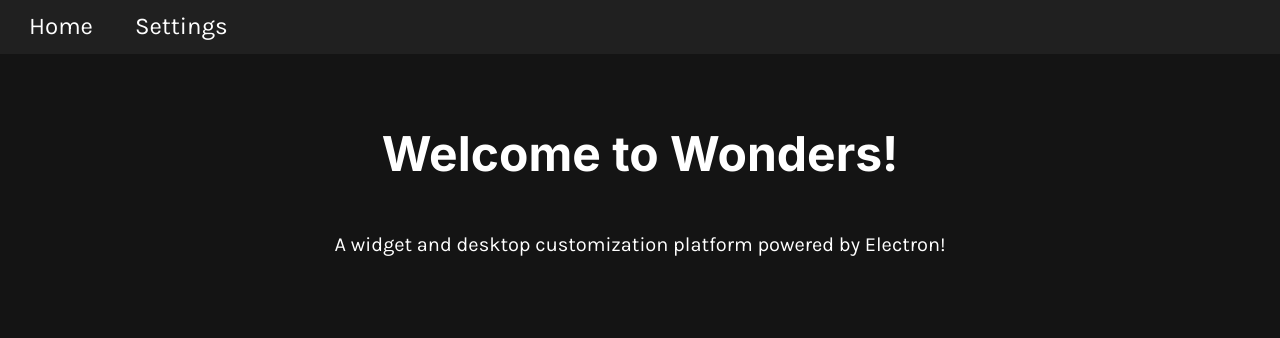
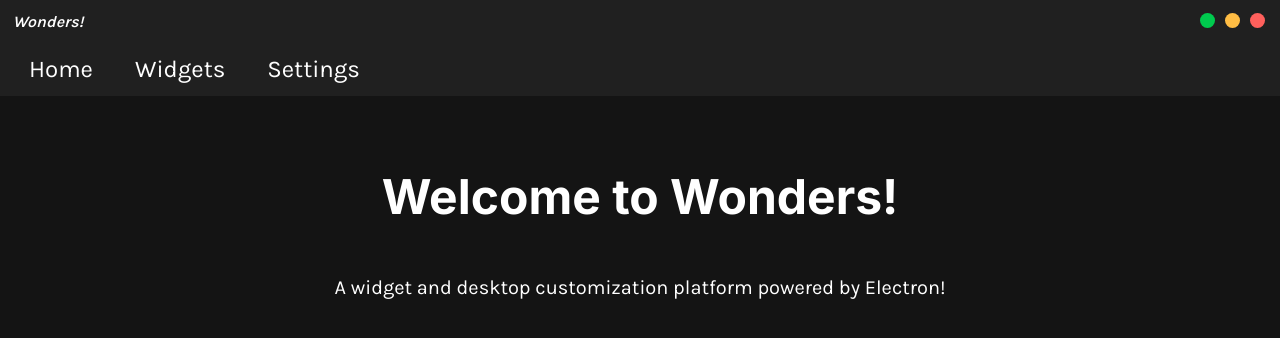
Before and after one commit to thewaveorg/wonders, a React app: page / in a window 1280 px wide. Shown: the top 338 px of the page. Built offline with nearby package versions, Linux system fonts and the light colour scheme; the HTML template or start-up script is replaced by a standard one.

Commit message:
Added menu-bar, made everything components (for the most part), and added a new tab

```diff
--- a/src/app/App.global.css
+++ b/src/app/App.global.css
@@ -1,7 +1,8 @@
 @import url('https://fonts.googleapis.com/css2?family=Inter:wght@400;700;900&display=swap');
 @import url('https://fonts.googleapis.com/css2?family=Karla:wght@400;500;600&display=swap');
 
-html, body {
+html,
+body {
   background: transparent;
 }
 
@@ -44,12 +45,18 @@
   text-decoration: none;
 }
 
-h1, h2, h3, h4, h5 {
-	font-family: 'Inter', -apple-system, BlinkMacSystemFont, 'Segoe UI', Roboto, Oxygen, Ubuntu, Cantarell, 'Open Sans', 'Helvetica Neue', sans-serif;
+h1,
+h2,
+h3,
+h4,
+h5 {
+  font-family: 'Inter', -apple-system, BlinkMacSystemFont, 'Segoe UI', Roboto,
+    Oxygen, Ubuntu, Cantarell, 'Open Sans', 'Helvetica Neue', sans-serif;
 }
 
 p {
-	font-family: 'Karla', -apple-system, BlinkMacSystemFont, 'Segoe UI', Roboto, Oxygen, Ubuntu, Cantarell, 'Open Sans', 'Helvetica Neue', sans-serif;
+  font-family: 'Karla', -apple-system, BlinkMacSystemFont, 'Segoe UI', Roboto,
+    Oxygen, Ubuntu, Cantarell, 'Open Sans', 'Helvetica Neue', sans-serif;
 }
 
 #root {
@@ -76,9 +83,8 @@
   position: fixed !important;
   top: 0;
   width: 100%;
-	background: rgba(255, 255, 255, .0125);
+  background: rgba(255, 255, 255, 0.0125);
 }
-
 
 /* Tabs */
 
@@ -91,14 +97,13 @@
 }
 
 .tab:hover {
-  background-color: rgba(255,255,255,.1)
+  background-color: rgba(255, 255, 255, 0.1);
 }
-
 
 .tabs {
   display: flex;
   flex-wrap: wrap;
-  background-color: rgba(255,255,255,.05);
+  background-color: rgba(255, 255, 255, 0.05);
   padding-top: 10px;
   padding-bottom: 10px;
 }
@@ -108,7 +113,46 @@
   margin-top: 40px;
 }
 
-
 .tabName {
   margin: 3px;
 }
+
+.MenuBar {
+  background-color: rgba(255, 255, 255, 0.05);
+  margin: 0px;
+  padding-left: 1%;
+  padding-top: 1%;
+  width: 99%;
+  height: 30px;
+  -webkit-user-select: none;
+  -webkit-app-region: drag;
+}
+
+.MenuP {
+  margin: 0;
+  float: left;
+  clear: both;
+  font-weight: bold;
+  font-style: italic;
+}
+
+.MenuButtons {
+  float: right;
+  margin-right: 15px;
+}
+
+.MenuBtn {
+  width: 15px;
+  margin-left: 10px;
+  height: 15px;
+  padding: 0;
+  border-radius: 50%;
+  float: right;
+  cursor: pointer;
+  -webkit-app-region: no-drag;
+}
+
+.MenuBtn:focus {
+  outline: none;
+  border: none;
+}
--- a/src/app/App.tsx
+++ b/src/app/App.tsx
@@ -1,19 +1,71 @@
 import React from 'react';
-import { BrowserRouter as Router, Switch, Route } from 'react-router-dom';
+import { BrowserRouter as Router, Route, Switch } from 'react-router-dom';
 
+
+// pages
 import Home from './pages/Home';
+
+// components
+import Nav from "./components/nav.tsx";
 
 import './App.global.css';
 import './styles/normalize.css';
 
-export default function App() {
-  return (
-    <Router>
-      <Switch>
-        <Route path="/">
-          <Home />
-        </Route>
-      </Switch>
-    </Router>
-  );
+
+
+export default class App extends React.Component {
+  state: any;
+  constructor(props: any) {
+    super(props);
+    this.state = {
+      tab: "home"
+    }
+  }
+  render() {
+    return (
+      <>
+      <div className="MenuBar">
+        <p className="MenuP">Wonders!</p>
+        <div className="MenuButtons">
+          <button className="MenuBtn" style={{backgroundColor: "#FF605C"}} onClick={() => window.close()}></button>
+          <button className="MenuBtn" style={{backgroundColor: "#FFBD44"}} onClick={() => window.moveTo( -100000, -100000 )}></button>
+          <button className="MenuBtn" style={{backgroundColor: "#00CA4E"}}></button>
+        </div>
+      </div>
+      <Nav cb={(data: string) => this.switchTab(data)}/>
+      <Router>
+        <Switch>
+          <Route path="/" component={() => <Home tab={this.state.tab}/>} />
+        </Switch>
+      </Router>
+    </>
+    )
+  }
+
+  switchTab(data: string) {
+    this.setState({tab: data})
+  }
 }
+
+// export default function App() {
+//   return (
+//     <>
+//       <div className="MenuBar">
+//         <p className="MenuP">Wonders!</p>
+//         <div className="MenuButtons">
+//           <button className="MenuBtn" style={{backgroundColor: "#FF605C"}} onClick={() => window.close()}></button>
+//           <button className="MenuBtn" style={{backgroundColor: "#FFBD44"}} onClick={() => window.moveTo( -100000, -100000 )}></button>
+//           <button className="MenuBtn" style={{backgroundColor: "#00CA4E"}}></button>
+//         </div>
+//       </div>
+//       <nav />
+//       <Router>
+//         <Switch>
+//           <Route path="/">
+//             <Home />
+//           </Route>
+//         </Switch>
+//       </Router>
+//     </>
+//   );
+// }
--- /dev/null
+++ b/src/app/components/nav.tsx
@@ -0,0 +1,29 @@
+import React, { Component } from "react";
+
+
+export default class Nav extends Component {
+  props: any;
+  constructor(props: any) {
+    super(props);
+    this.props = props;
+  }
+
+  render() {
+    const { cb } = this.props;
+    return (
+      <>
+          <div className="tabs">
+          <div className="tab" onClick={() => cb('home')}>
+            <p className="tabName">Home</p>
+          </div>
+          <div className="tab" onClick={() => cb('widgets')}>
+            <p className="tabName">Widgets</p>
+          </div>
+          <div className="tab" onClick={() => cb('settings')}>
+            <p className="tabName">Settings</p>
+          </div>
+        </div>
+      </>
+    )
+  }
+}
--- a/src/app/pages/Home.tsx
+++ b/src/app/pages/Home.tsx
@@ -1,108 +1,43 @@
-import React from "react";
+import React from 'react';
 
-export default class extends React.Component {
+// tabs
+import Landing from "./tabs/landing";
+import Settings from "./tabs/settings";
+import Widgets from "./tabs/widgets";
+
+
+export default class Home extends React.Component {
   state: any;
+  props: any;
   constructor(props: any) {
     super(props);
+    this.props = props;
     this.state = {
-      tab: "home",
+      tab: 'home',
     };
   }
 
   render(): any {
-    const { tab } = this.state;
+    const { tab } = this.props;
 
     return (
       <>
-        <div className="tabs">
-          <div className="tab" onClick={() => this.switchTab("home")}>
-            <p className="tabName">Home</p>
-          </div>
-          <div className="tab" onClick={() => this.switchTab("settings")}>
-            <p className="tabName">Settings</p>
-          </div>
-        </div>
-        <div className="homeMain">
-          {this.renderTab(tab)}
-        </div>
+        <div className="homeMain">{this.renderTab(tab)}</div>
       </>
     );
   }
 
-  switchTab(tab: string) {
-    this.setState({ tab: tab });
-  }
-
   renderTab(tab: string) {
     switch (tab) {
-      case "home":
-        return this.renderHome();
-      case "settings":
-        return this.renderSettings();
+      case 'home':
+        return <Landing />
+      case 'settings':
+        return <Settings />
+      case 'widgets':
+        return <Widgets />
       default:
-        return this.renderError();
+        return <h1>wtf did you do</h1>
     }
   }
 
-  renderSettings() {
-    return (
-      <>
-        <div>
-        </div>
-        <div
-          id="content-wrapper"
-          className="electron-drag"
-          style={{ height: "100%", width: "100%" }}
-        >
-          <p style={{ fontSize: "4.25rem" }}>
-            WIP
-          </p>
-        </div>
-      </>
-    );
-  }
-
-  renderHome() {
-    return (
-      <>
-        <div>
-        </div>
-        <div
-          id="content-wrapper"
-          className="electron-drag"
-          style={{ height: "100%", width: "100%" }}
-        >
-          <h1 style={{ fontSize: "3rem" }}>Welcome to Wonders!</h1>
-          <p style={{ fontSize: "1.25rem" }}>
-            A widget and desktop customization platform powered by Electron!
-          </p>
-        </div>
-      </>
-    );
-  }
-
-  renderError() {
-    return (
-      <h1>wtf did you do</h1>
-    );
-  }
 }
-
-// export default () => {
-// return (
-//   <>
-//     <div>
-//     </div>
-//     <div
-//       id="content-wrapper"
-//       className="electron-drag"
-//       style={{ height: "100%", width: "100%" }}
-//     >
-//       <h1 style={{ fontSize: "3rem" }}>Welcome to Wonders!</h1>
-//       <p style={{ fontSize: "1.25rem" }}>
-//         A widget and desktop customization platform powered by Electron!
-//       </p>
-//     </div>
-//   </>
-// );
-// };
--- /dev/null
+++ b/src/app/pages/tabs/landing.tsx
@@ -0,0 +1,20 @@
+import React, {Component} from "react";
+export default class Landing extends Component {
+  render() {
+    return (
+      <>
+        <div />
+        <div
+          id="content-wrapper"
+          className="electron-drag"
+          style={{ height: '100%', width: '100%' }}
+        >
+          <h1 style={{ fontSize: '3rem' }}>Welcome to Wonders!</h1>
+          <p style={{ fontSize: '1.25rem' }}>
+            A widget and desktop customization platform powered by Electron!
+          </p>
+        </div>
+      </>
+    );
+  }
+}
--- /dev/null
+++ b/src/app/pages/tabs/settings.tsx
@@ -0,0 +1,24 @@
+import React, {Component} from "react";
+
+export default class Settings extends Component {
+  props: any;
+  constructor(props: any) {
+    super(props);
+    this.props = props;
+  }
+  render() {
+    // const { widgets, enable, disable } = this.props;
+    return (
+      <>
+        <div />
+        <div
+          id="content-wrapper"
+          className="electron-drag"
+          style={{ height: '100%', width: '100%' }}
+        >
+          <p style={{ fontSize: '4.25rem' }}>WIP</p>
+        </div>
+      </>
+    );
+  }
+}
--- /dev/null
+++ b/src/app/pages/tabs/widgets.tsx
@@ -0,0 +1,18 @@
+import React, {Component} from "react";
+
+export default class Widgets extends Component {
+render() {
+  return (
+    <>
+      <div />
+      <div
+        id="content-wrapper"
+        className="electron-drag"
+        style={{ height: '100%', width: '100%' }}
+      >
+        <p style={{ fontSize: '4.25rem' }}>WIP</p>
+      </div>
+    </>
+  );
+}
+}
```
Also changed, not shown: 2 other files (tests, documents, lock files or other folders). Lines whose indentation alone changed are shown as unchanged.
